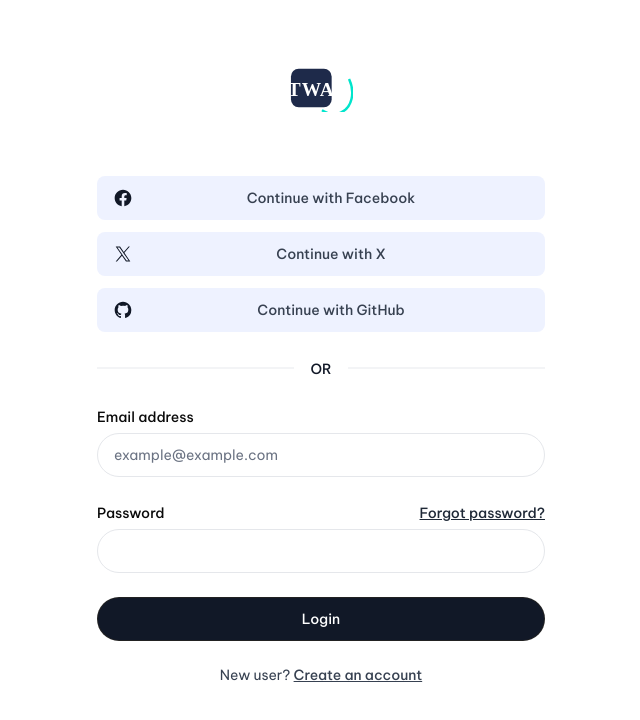
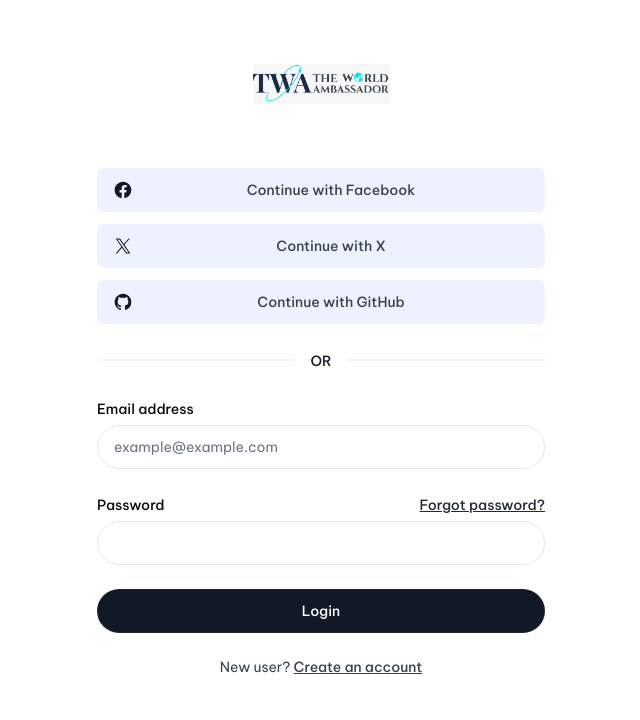
Before and after one commit to Lab-Verse/blog-front, a Next.js app: page /login in a window 1280 px wide. Shown: the top 720 px of the page, without its empty margins (319-959 px from the left). Built offline with nearby package versions, Linux system fonts and the light colour scheme; no server answers.

Commit message:
Refactor code structure for improved readability and maintainability

```diff
--- a/src/shared/Logo.tsx
+++ b/src/shared/Logo.tsx
@@ -19,11 +19,11 @@
       )}
     >
       <Image
-        src="/images/twa-logo.svg"
+        src="/images/twa.jpeg"
         alt="TWA - The World Ambassador"
-        width={66}
-        height={50}
-        className="h-10 w-auto sm:h-12"
+        width={200}
+        height={60}
+        className="h-8 w-auto sm:h-10"
         priority
       />
     </Link>
```
Also changed, not shown: public/images/twa.jpeg (renamed from public/twa.jpeg).
